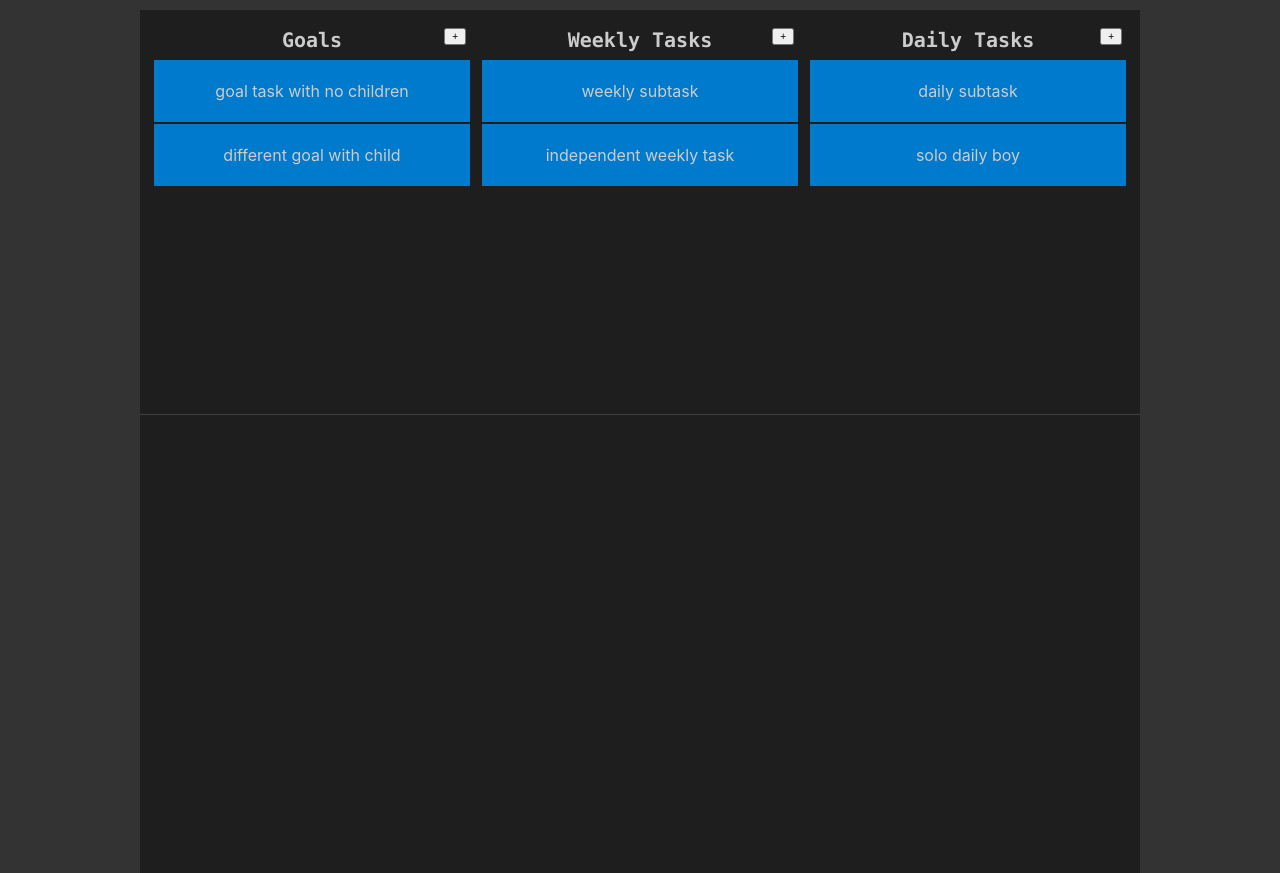
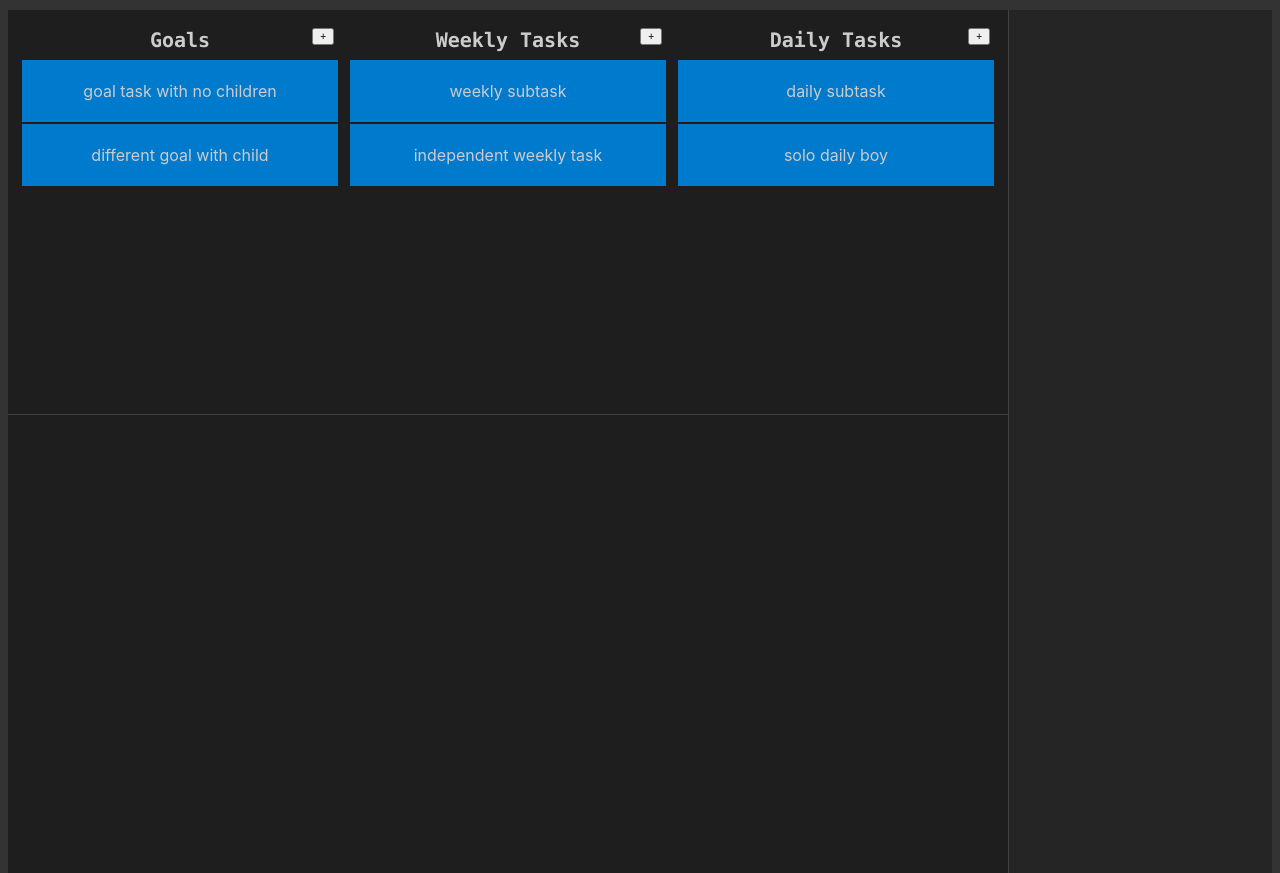
Before and after one commit to AlexJohnKennedy/TrackYourTodos, a React (Create React App) app: page / in a window 1280 px wide. Built offline with nearby package versions, Linux system fonts and the light colour scheme.

Commit message:
side panel now has some width wiggle room before switching to single column layout

```diff
--- a/src/css/BacklogSection.css
+++ b/src/css/BacklogSection.css
@@ -1,11 +1,11 @@
 .BacklogSection {
-    width: var(--backlog-tasks-total-width);
-
     background-color: var(--middle-tone-background-colour);
 
     padding-top: var(--top-padding-amount);
     padding-left: var(--board-spacing-amount);
     padding-right: var(--board-spacing-amount);
+
+    box-sizing: border-box;
 }
 
 .BacklogSection .placeholder {
--- a/src/css/GridLayout.css
+++ b/src/css/GridLayout.css
@@ -6,6 +6,7 @@
     --active-tasks-min-total-width: 100rem;
     --active-tasks-min-total-width-when-squashed: 80rem;
     --backlog-tasks-total-width: 33.6rem;
+    --backlog-tasks-total-width-squashed: 25rem;
 
     --divider-column-width: 0rem;
     --border-radius: 0rem;
@@ -13,10 +14,10 @@
 
 /* NOTE: NEED TO USE A SASS PREPROCESSOR TO DO VARIABLE BASED CALCULATION FOR MEDIA QUERIES!
  * CSS DOES NOT SUPPORT VARIABLES IN MEDIA QUERIES NATIVELY! */
-@media (min-width: 1350px) {
+@media (min-width: 1270px) {
     #root {
         display: grid;
-        grid-template-columns: 1fr auto var(--divider-column-width) auto 1fr;
+        grid-template-columns: 1fr auto var(--divider-column-width) minmax(var(--backlog-tasks-total-width-squashed), var(--backlog-tasks-total-width)) 1fr;
     }
 
     .ActiveTaskSection {
@@ -33,6 +34,9 @@
         grid-column-end: 5;
         grid-row-start: 1;
         grid-row-end: 3;
+
+        box-sizing: border-box;
+        width: 100%;
 
         border-left: 1px solid var(--divider-colour);
         display: inline-flex;
@@ -51,7 +55,7 @@
         height: 45rem;
     }
 }
-@media (max-width: 1350px) {
+@media (max-width: 1270px) {
     #root {
         display: grid;
         grid-template-columns: 1fr minmax(var(--active-tasks-min-total-width-when-squashed), var(--active-tasks-min-total-width)) 1fr;
```
